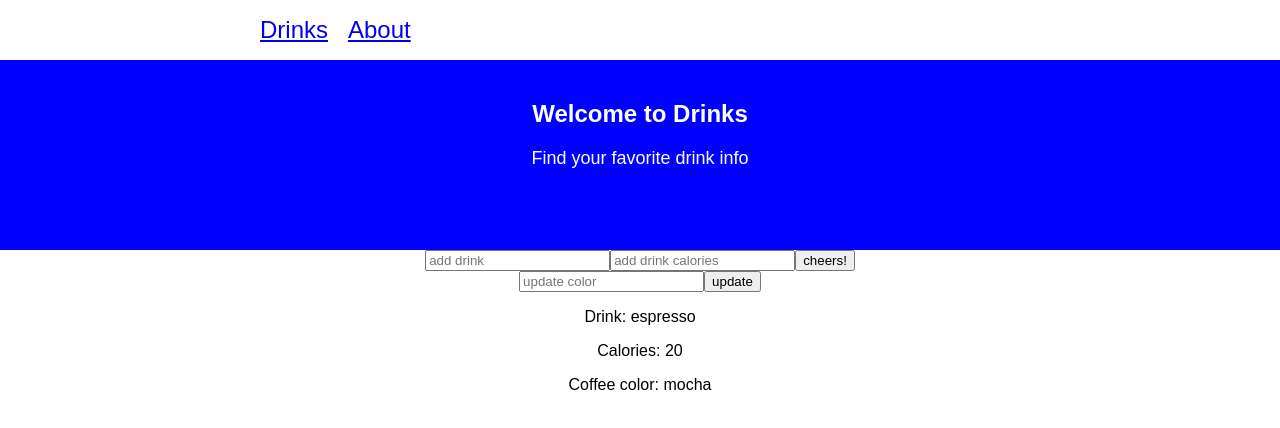
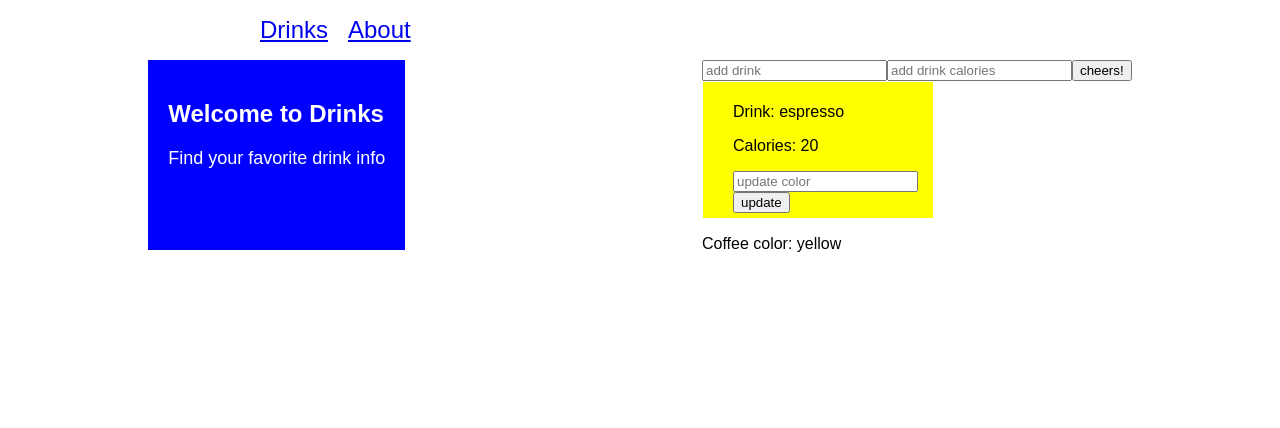
Before and after one commit to davideliason/coffeeLog-react-router-express, a React (Create React App) app in the folder public/client/: page / in a window 1280 px wide. Shown: the top 428 px of the page. Built offline with nearby package versions, Linux system fonts and the light colour scheme.

Commit message:
update padding for Drinks textual output

```diff
--- a/public/client/src/App.css
+++ b/public/client/src/App.css
@@ -1,5 +1,8 @@
 .App {
-  text-align: center;
+  display: flex;
+  flex: 1;
+  flex-direction: row;
+  justify-content: space-around;
 }
 
 
@@ -13,7 +16,3 @@
 .App-intro {
   font-size: large;
 }
-
-.colorButton {
-  color: "yellow";
-}
--- a/public/client/src/App.js
+++ b/public/client/src/App.js
@@ -9,12 +9,14 @@ class App extends Component {
       return   (
         <div className="App">
 
-          <div className="App-header">
+          <header className="App-header">
             <h2>Welcome to Drinks </h2>
             <p className="App-intro">Find your favorite drink info</p>
-          </div>
+          </header>
 
-          <Drinks />
+          <main className="Main">
+            <Drinks />
+          </main>
         </div>
         );
        }
--- a/public/client/src/Drinks.jsx
+++ b/public/client/src/Drinks.jsx
@@ -14,7 +14,7 @@ class Drinks extends React.Component{
 	        drink: "espresso",
 	        calories: 20
 	      }],
-	      colors : ["mocha","tan","brown"]
+	      colors : ["yellow"]
 	    };
 
 	    this.addDrink = this.addDrink.bind(this);
@@ -49,12 +49,11 @@ class Drinks extends React.Component{
     }
 
   render() {
-    var appStyle = {
+    let drinkStyle = {
       backgroundColor: this.state.colors[this.state.colors.length-1],
       width: 200,
-      marginLeft: 420,
       border: "1px solid white",
-      padding: "0 20 20 20"
+      padding: "5px 0px 5px 30px"
     };
 
 	  let lastDrink = this.state.drinks[this.state.drinks.length-1];
@@ -69,13 +68,17 @@ class Drinks extends React.Component{
                <button type="submit">cheers!</button>
              </form>
 
-             <form onSubmit={this.addColor}>
-               <input ref={ (a) => this._inputColor = a }placeholder="update color"></input>
-               <button className="colorButton" type="submit">update</button>
-             </form>
-				<p>Drink: {lastDrink.drink}</p>
-				<p>Calories: {lastDrink.calories}</p>
-				<Coffee colors={this.state.colors} />
+
+             <div style={drinkStyle}>
+				        <p>Drink: {lastDrink.drink}</p>
+			        	<p>Calories: {lastDrink.calories}</p>
+                <form onSubmit={this.addColor}>
+                  <input ref={ (a) => this._inputColor = a }placeholder="update color"></input>
+                  <button className="colorButton" type="submit">update</button>
+                </form>
+             </div>
+
+				     <Coffee colors={this.state.colors} />
 			 </div>
 		   )
           }
```
